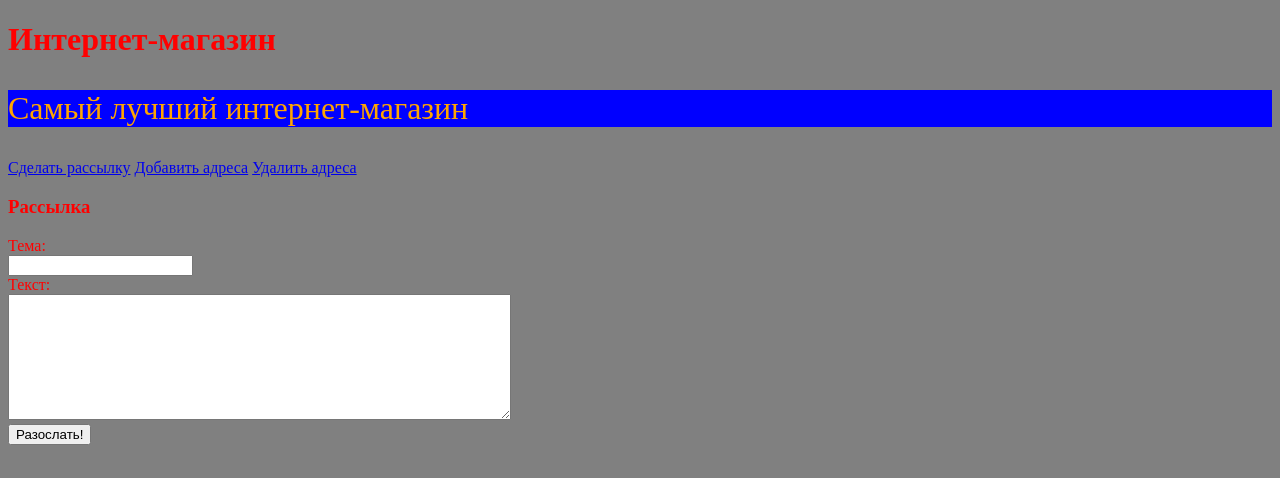
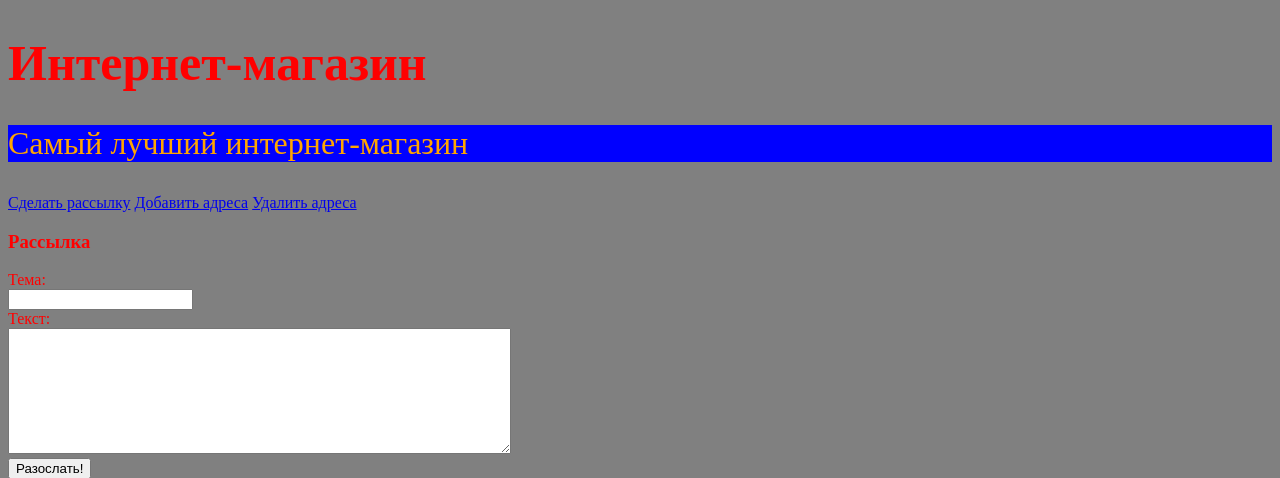
Before and after one commit to zolotukhin1984/elvis, a PHP site: page / in a window 1280 px wide. Shown: the top 478 px of the page. Run offline with PHP 8.4, Linux system fonts and the light colour scheme.

Commit message:
Установили размер заголовка h1 в 50px

```diff
--- a/style.css
+++ b/style.css
@@ -1,6 +1,10 @@
 body {
 	background: gray;
 	color: red;
+}
+
+h1 {
+	font-size: 50px;
 }
 
 p {
```
